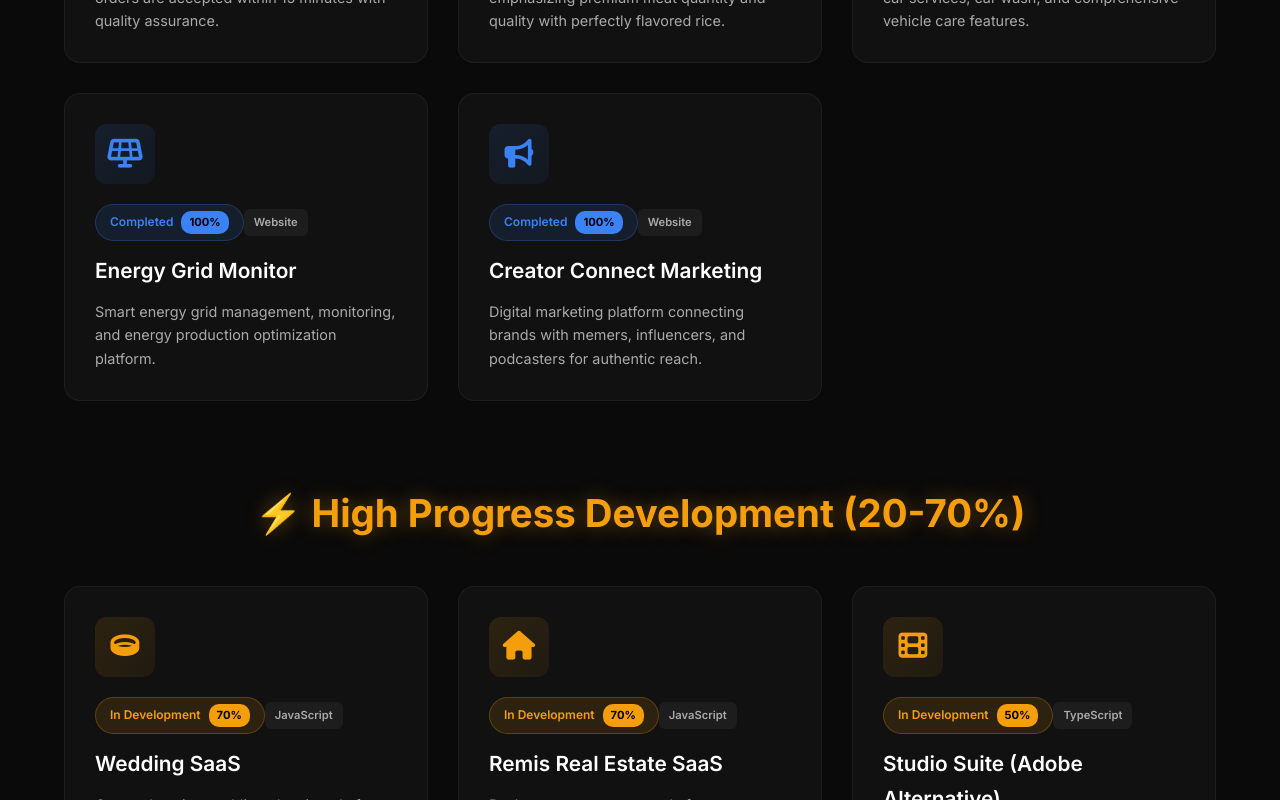
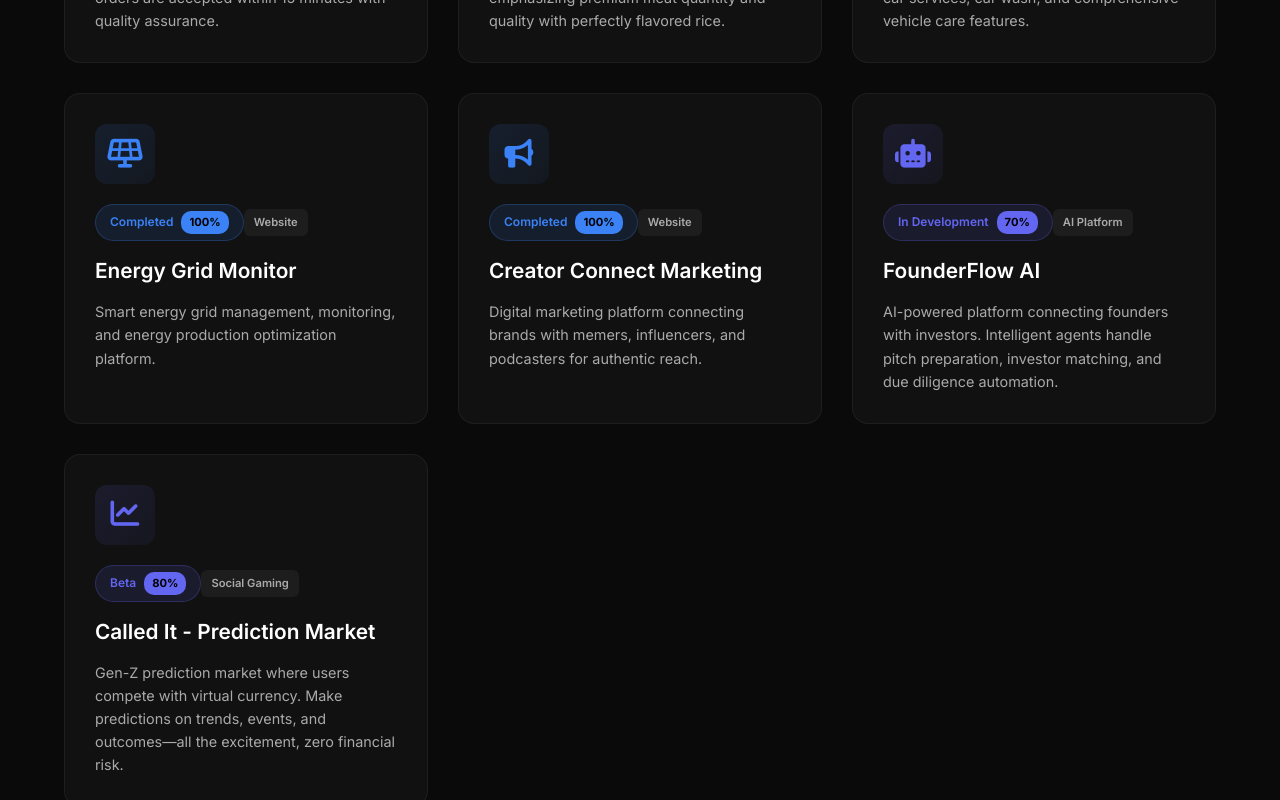
Before and after one commit to lingamvamshikrishnareddy/Setica-Technologies, a Next.js app: page /products in a window 1280 px wide. Shown: the part 1660-2460 px from the top of the page. Built offline with nearby package versions, Linux system fonts and the light colour scheme.

Commit message:
Updated UI and fixed bugs

```diff
--- a/src/app/products/page.tsx
+++ b/src/app/products/page.tsx
@@ -125,7 +125,26 @@
         progress: '100%',
         tech: 'Website',
         description: 'Digital marketing platform connecting brands with memers, influencers, and podcasters for authentic reach.'
-      }
+      },
+      {
+  icon: 'fas fa-robot',
+  title: 'FounderFlow AI',
+  status: 'In Development',
+  statusClass: 'status-in-progress',
+  progress: '70%',
+  tech: 'AI Platform',
+  description: 'AI-powered platform connecting founders with investors. Intelligent agents handle pitch preparation, investor matching, and due diligence automation.'
+},
+      {
+  icon: 'fas fa-chart-line',
+  title: 'Called It - Prediction Market',
+  status: 'Beta',
+  statusClass: 'status-beta',
+  progress: '80%',
+  tech: 'Social Gaming',
+  description: 'Gen-Z prediction market where users compete with virtual currency. Make predictions on trends, events, and outcomes—all the excitement, zero financial risk.',
+  team: 'Technical Development: Backend and infra  | UI/UX Design & Marketing: Deesha Kumbam (Apple Engineer) |  Frontend: Pallavi (Apple Engineer)'
+}
     ],
 
     // ==================== IN DEVELOPMENT - HIGH PROGRESS ====================
@@ -139,6 +158,7 @@
         tech: 'JavaScript',
         description: 'Comprehensive wedding planning platform for managing vendors, guests, budgets, and complete wedding coordination.'
       },
+
       {
         icon: 'fas fa-home',
         title: 'Remis Real Estate SaaS',
```
